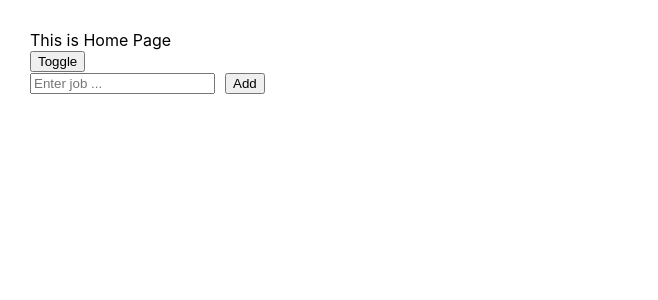
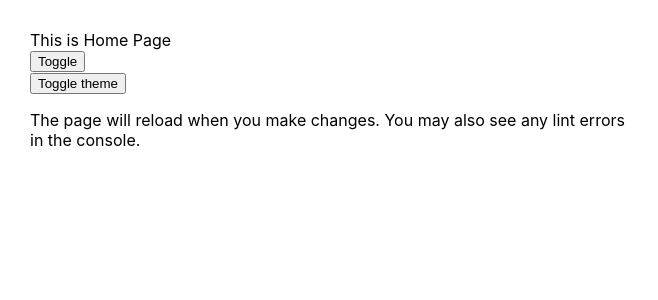
Before and after one commit to nguyenminhchienit/Hook-React, a React (Create React App) app: page / in a window 1280 px wide. Both pictures are taken after a click on the button "Toggle". Shown: the top 300 px of the page, without its empty margins (0-658 px from the left). Built offline with nearby package versions, Linux system fonts and the light colour scheme.

Commit message:
useContext

```diff
--- a/src/App.css
+++ b/src/App.css
@@ -1,38 +1,4 @@
-.App {
-  text-align: center;
+.dark{
+  color: #fff;
+  background-color: black;
 }
-
-.App-logo {
-  height: 40vmin;
-  pointer-events: none;
-}
-
-@media (prefers-reduced-motion: no-preference) {
-  .App-logo {
-    animation: App-logo-spin infinite 20s linear;
-  }
-}
-
-.App-header {
-  background-color: #282c34;
-  min-height: 100vh;
-  display: flex;
-  flex-direction: column;
-  align-items: center;
-  justify-content: center;
-  font-size: calc(10px + 2vmin);
-  color: white;
-}
-
-.App-link {
-  color: #61dafb;
-}
-
-@keyframes App-logo-spin {
-  from {
-    transform: rotate(0deg);
-  }
-  to {
-    transform: rotate(360deg);
-  }
-}
--- a/src/App.js
+++ b/src/App.js
@@ -6,7 +6,8 @@ import './App.css';
 // import Callback from './useCallBack';
 // import Memo from './useMemo';
 // import Reducer from './useReducer';
-import Todo from './TodoWithUseReducer';
+// import Todo from './TodoWithUseReducer';
+import UseContext from './useContext';
 
 import {useState} from 'react'
 
@@ -17,7 +18,7 @@ function App() {
     <div className="wrapper" style={{padding: '30px'}}>
       <div>This is Home Page</div>
       <button onClick={() => setShow(!show)}>Toggle</button>
-      {show && <Todo></Todo>}
+      {show && <UseContext></UseContext>}
     </div>
   );
 }
--- a/src/index.js
+++ b/src/index.js
@@ -3,6 +3,7 @@ import ReactDOM from 'react-dom/client';
 import './index.css';
 import App from './App';
 import reportWebVitals from './reportWebVitals';
+import {ThemeProvider} from './useContext/ThemeContext';
 
 const root = ReactDOM.createRoot(document.getElementById('root'));
 
@@ -22,7 +23,9 @@ emitComment(3)
 
 root.render(
   <React.StrictMode>
+  <ThemeProvider>
     <App />
+  </ThemeProvider>
   </React.StrictMode>
 );
 
--- /dev/null
+++ b/src/useContext/Content.js
@@ -0,0 +1,9 @@
+import Para from './Para'
+
+function Content() {
+    return (
+        <Para></Para>
+     );
+}
+
+export default Content;
--- /dev/null
+++ b/src/useContext/Para.js
@@ -0,0 +1,14 @@
+import { ThemeContext } from "./ThemeContext";
+import { useContext } from "react";
+
+function Para() {
+    const context = useContext(ThemeContext);
+    return (
+        <p className={context.theme} style={{width: '50%'}}>
+            The page will reload when you make changes.
+            You may also see any lint errors in the console.
+        </p>
+     );
+}
+
+export default Para;
--- /dev/null
+++ b/src/useContext/ThemeContext.js
@@ -0,0 +1,25 @@
+import { useState, createContext} from 'react';
+
+const ThemeContext = createContext();
+
+function ThemeProvider({children}) {
+
+    const [theme,setTheme] = useState('light');
+
+    const toggleTheme = () => {
+        setTheme(theme === 'light' ? 'dark' : 'light');
+    }
+
+    const value = {
+        theme,
+        toggleTheme
+    }
+
+    return (
+        <ThemeContext.Provider value={value}>
+            {children}
+        </ThemeContext.Provider>
+     );
+}
+
+export {ThemeProvider,ThemeContext};
--- /dev/null
+++ b/src/useContext/index.js
@@ -0,0 +1,21 @@
+import { ThemeContext } from './ThemeContext';
+import { useContext } from 'react';
+import Content from './Content'
+
+//Su dung useContext de truyen khong can thong qua component trung gian
+
+//Phan nay cai obj cua context tra ve co Provider (dung de truyen value), Consumer(de noi nhan value su du )
+
+function UseContext() {
+
+    const context = useContext(ThemeContext);
+
+    return (
+            <div>
+                <button onClick={context.toggleTheme}>Toggle theme</button>
+                <Content></Content>
+            </div>
+     );
+}
+
+export default UseContext;
```
